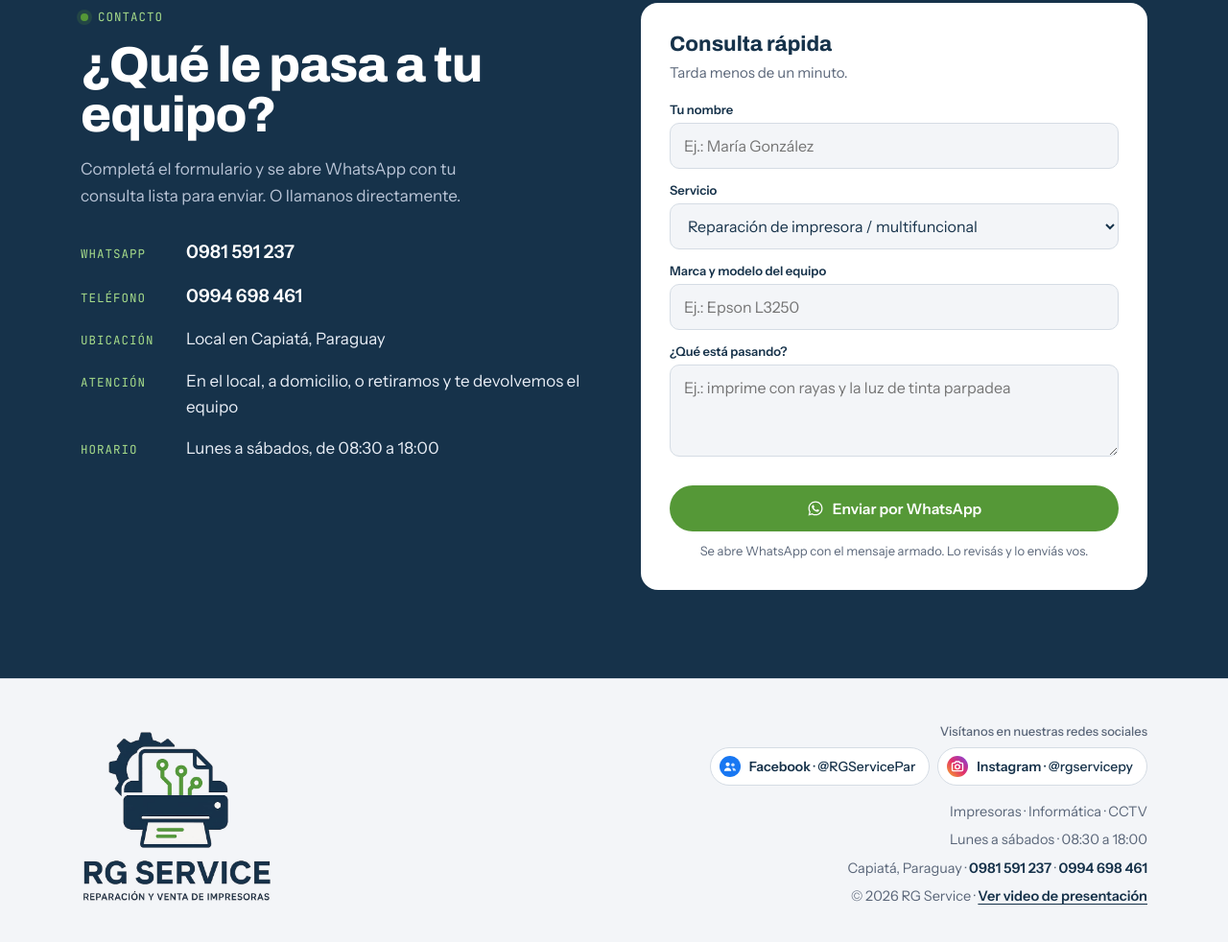
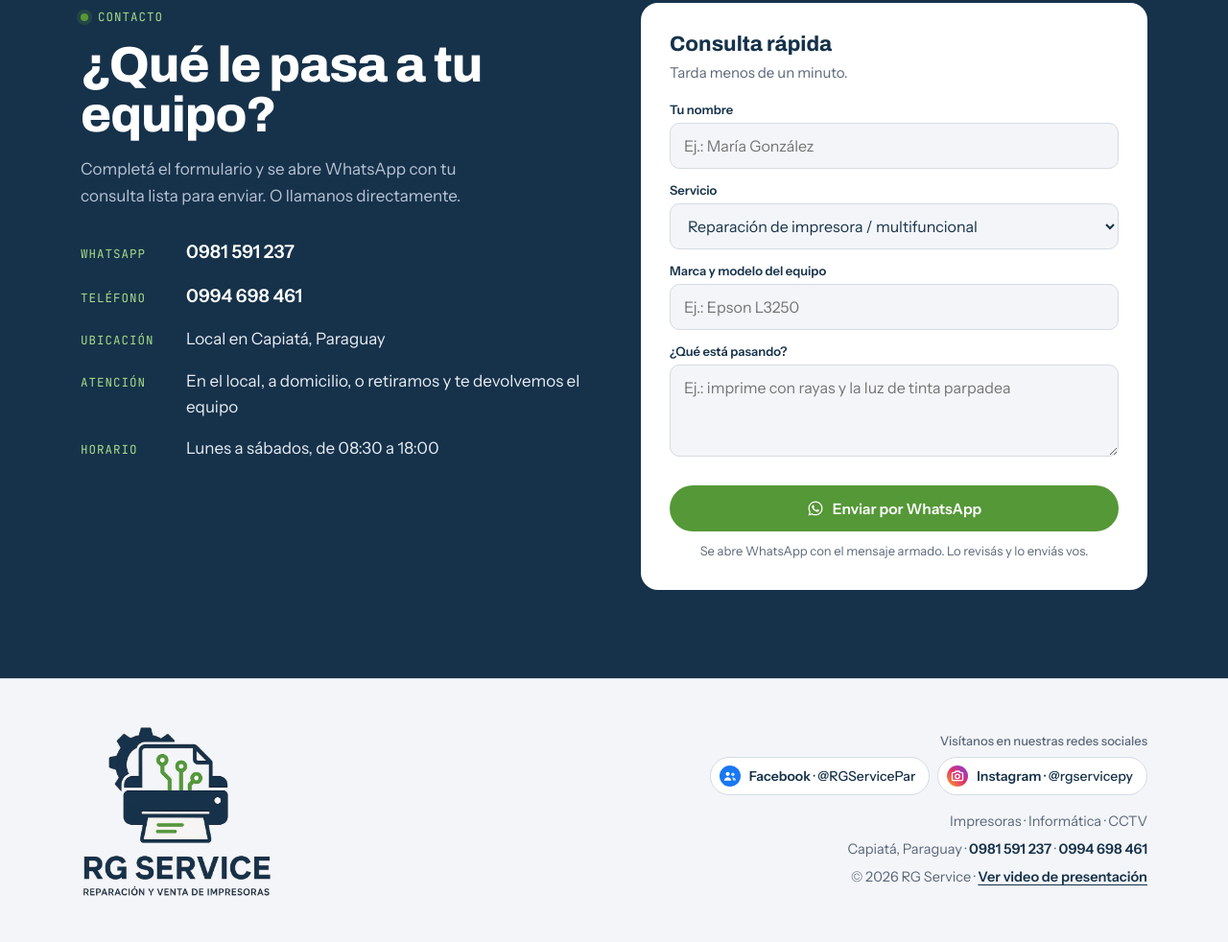
Before and after one commit to rubeng33-png/rgservice, a plain HTML site: page index.html in a window 1280 px wide. Shown: the part 2856-3838 px from the top of the page at 96% size. Drawn offline with Linux system fonts and the light colour scheme.

Commit message:
Quitar horario del pie de página
Co-Authored-By: Claude Opus 5.5 <noreply@anthropic.com>
Claude-Session: https://claude.ai/code/session_01HRXTtufyi6bdSFrqazsLyR

```diff
--- a/index.html
+++ b/index.html
@@ -431,7 +431,6 @@
         </nav>
       </div>
       <span>Impresoras · Informática · CCTV</span>
-      <span>Lunes a sábados · 08:30 a 18:00</span>
       <span>Capiatá, Paraguay · <a href="https://wa.me/595981591237" target="_blank" rel="noopener">0981 591 237</a> · <a href="tel:+595994698461">0994 698 461</a></span>
       <span>© <span id="yr">2026</span> RG Service · <button class="replay" id="replay" type="button">Ver video de presentación</button></span>
     </div>
```
